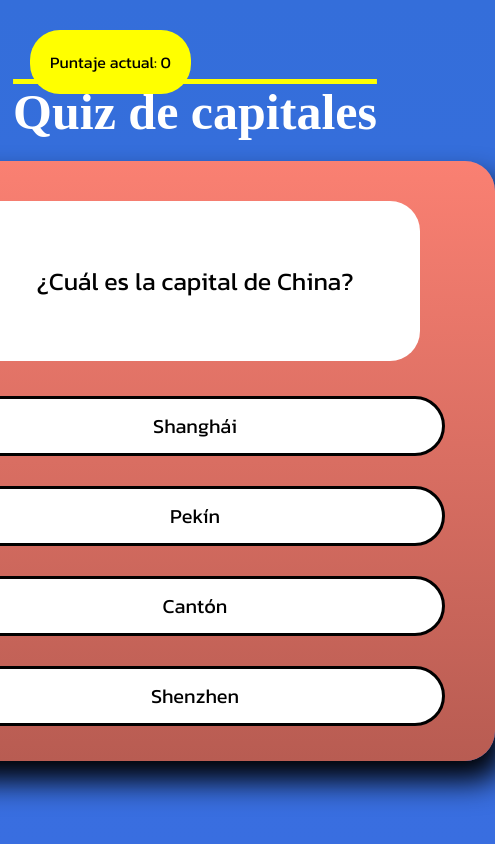
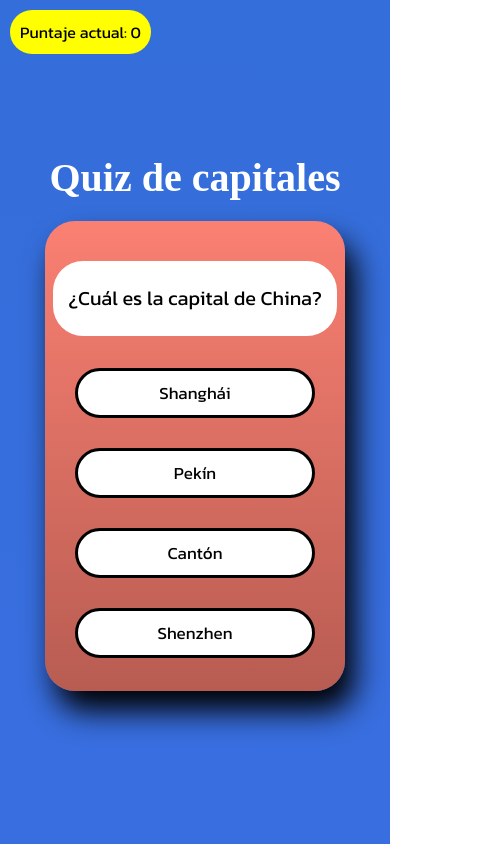
Before and after one commit to santimontironi/quiz-de-capitales, a React (Vite) app: page / in a window 390 px wide. Shown: the whole page, 495 px wide, since content can reach past the window. Built offline with nearby package versions, Linux system fonts and the light colour scheme; a web font is replaced by a local one.

Commit message:
Diseño responsivo

```diff
--- a/src/assets/css/app.css
+++ b/src/assets/css/app.css
@@ -98,3 +98,35 @@
     font-size: 17px;
     cursor: pointer;
 }
+
+@media(max-width:800px){
+    .contenedor{
+        width: 300px;
+        height: 470px;
+        margin: auto;
+    }
+    .puntaje{
+        left: 10px;
+        top: 10px;
+        padding: 10px;
+    }
+    .titulo{
+        font-size: 40px;
+        text-decoration: none;
+    }
+    .pregunta{
+        width: 270px;
+        height: 70px;
+        padding: 7px;
+    }
+    .pregunta p{
+        font-size: 20px;
+        height: auto;
+        width: auto;
+    }
+    .opciones button{
+        height: 50px;
+        width: 240px;
+        font-size: 17px;
+    }
+}
```
